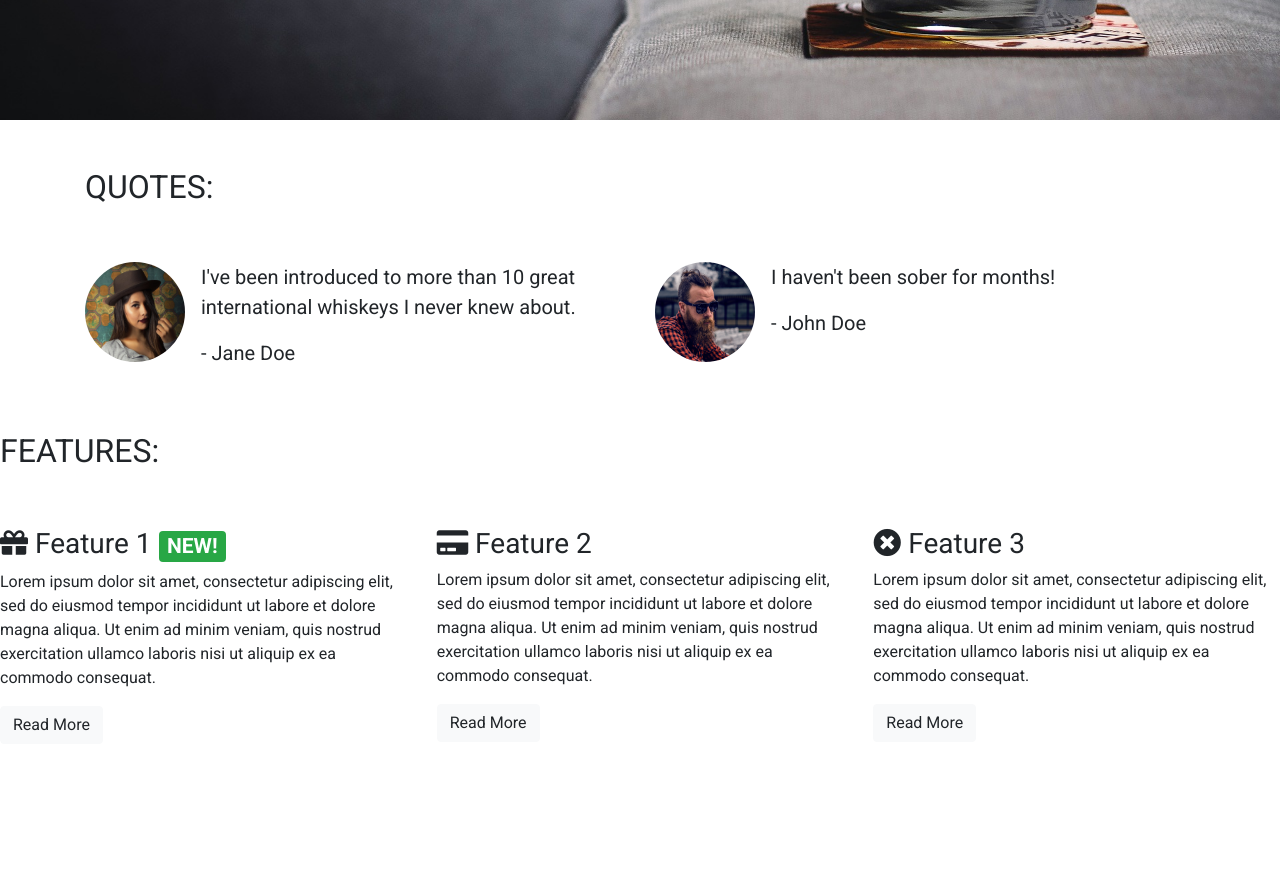
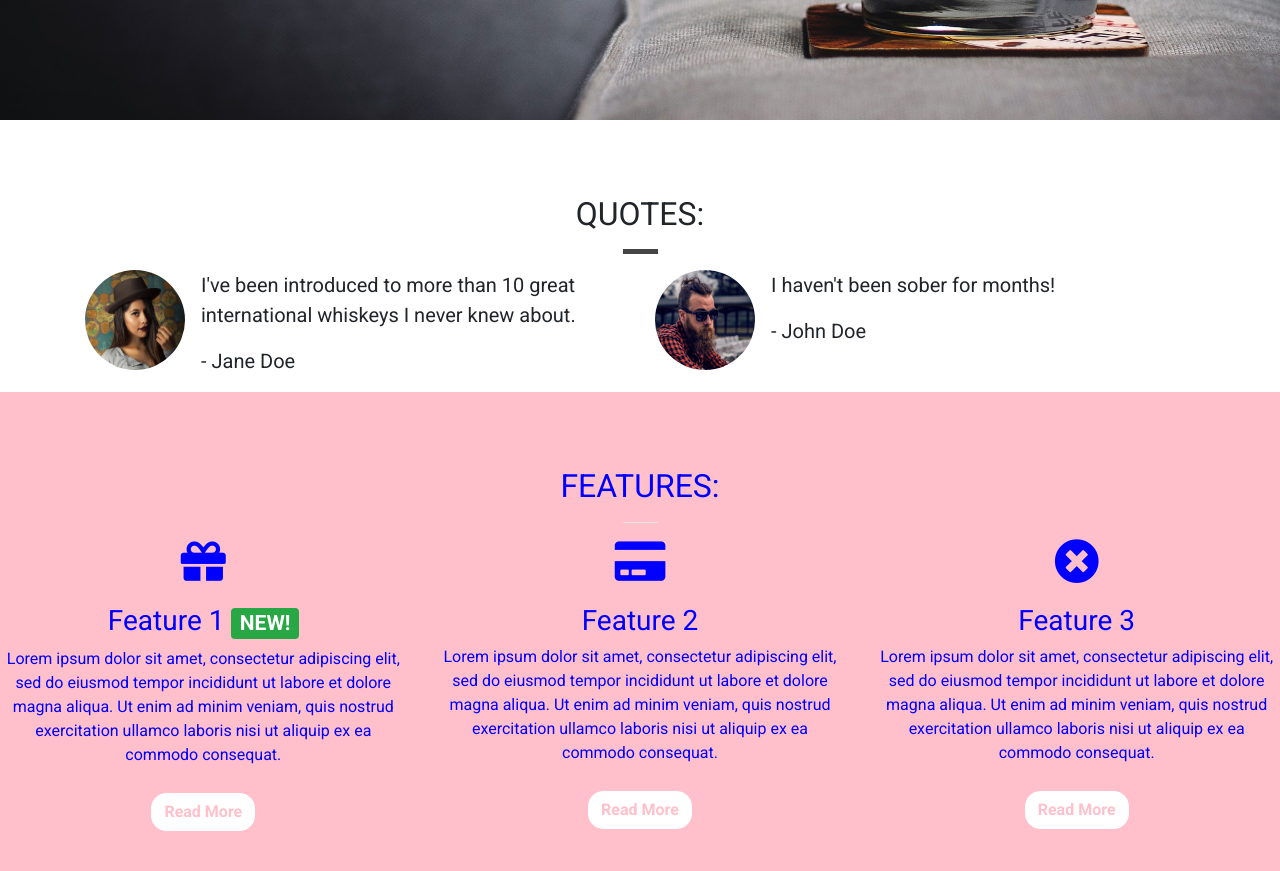
Before and after one commit to Dilsv/tocuhedbymel, a plain HTML site: page index.html in a window 1280 px wide. Shown: the part 680-1551 px from the top of the page. Before the commit the page ends 1440 px from the top, so only its background shows below. Drawn offline with nearby package versions, Linux system fonts and the light colour scheme.

Commit message:
Change button features and css and add boarder to features

```diff
--- a/css/style.css
+++ b/css/style.css
@@ -2,8 +2,26 @@ body {
     font-family: 'Roboto', sans-serif;
 }
 
-.alert-container {
+.container-wrapper {
 
+}
+
+.container-wrapper--pink {
+    background-color: pink;
+    color: blue;
+}
+
+.alert-container .col-12 {
+    padding-left: 0;
+    padding-right: 0;
+}
+
+.site-wide-alert {
+    border-radius: 0;
+    margin-bottom: 0;
+    padding: 5px 15px;
+    background-color: #eec802;
+    border-color: #eec802;
 }
 
 .callout-container {
@@ -39,13 +57,25 @@ body {
 
 }
 
-/*Block dividers*/
+/* Page headers */
+
+.page-header {
+    margin-bottom: 0;
+    border-bottom: 0;
+    text-align: center;
+}
+
+.page-header h2 {
+    margin-top: 0;
+}
+
+/* Block dividers */
 
 .block-divider {
     width: 75px;
     height: 5px;
     border: 0;
-    background-color: #f05f40;
+    background-color: #444;
 }
 
 .block-divider--orange {
@@ -54,6 +84,17 @@ body {
 
 .block-divider--short {
     width: 35px;
+}
+
+.block-divider--white {
+    background-color: white;
+}
+
+/* Content containers */
+
+.content-container {
+    padding-top: 75px;
+    padding-top: 75px;
 }
 
 /* Navbar */
@@ -86,7 +127,7 @@ body {
     background-color: rgba(0,0,0,0,25);
 }
 
-/*Jumbotron*/
+/* Jumbotron */
 
 .jumbotron {
     background-color: transparent;
@@ -130,3 +171,24 @@ body {
     background-color: #df4929;
     border-color: #df4929;
 }
+
+.feature {
+    text-align: center;
+    margin-bottom: 40px;
+}
+
+.feature i {
+    margin-bottom: 20px;
+    font-size: 45px;
+    line-height: 45px;
+}
+
+.feature .btn {
+    background-color: white;
+    border-color: white;
+    border-radius: 15px;
+    min-width: 100px;
+    font-weight: bold;
+    margin-top: 10px;
+    color: pink;
+}
--- a/index.html
+++ b/index.html
@@ -13,6 +13,16 @@
 </head>
 <body>
     <div class="container-fluid navalert-container">
+            <div class="container-fluid alert-container">
+                <div class="row">
+                    <div class="col-12">
+                        <div class="site-wide-alert alert-warning">
+                            <strong>Sale Now On!</strong> We've got a sale on. 3 free make up sessions for the price of 2!
+                            <a href="">See here for details!</a>
+                        </div>
+                    </div>
+                </div>
+            </div>
         <nav class="navbar navbar-dark navbar-expand-sm">
             <a href="/" class="navbar-brand">Touched by Mel</a>
 
@@ -47,16 +57,7 @@
             </div>
         </nav>
     </div>
-    <!-- <div class="container alert-container">
-        <div class="row">
-            <div class="col-12">
-                <div class="alert alert-warning">
-                    <strong>Sale Now On!</strong> We've got a sale on. 3 free make up sessions for the price of 2!
-                    <a href="">See here for details!</a>
-                </div>
-            </div>
-        </div>
-    </div> -->
+
         <div class="container-fluid callout-container">
         <!-- Callout -->
         <div class="opaque-overlay">&nbsp;</div>
@@ -82,11 +83,13 @@
     </div>
 
         <!-- Quotes -->
-            <div class="container quotes-container">
+        <div class="container-wrapper">
+            <div class="container quotes-container content-container">
                 <section class="quotes">
                     <div class="row">
-                <div class="col-12 my-5">
+                        <div class="col-12 page-header">
                             <h2 class="text-uppercase">Quotes:</h2>
+                            <hr class="block-divider block-divider--short">
                         </div>
                     </div>
                     <div class="row">
@@ -121,33 +124,36 @@
                 </section>
             <!-- / .quotes -->
             </div>
+        </div>
 
         <!-- Features -->
-        <div class="features-container">
+        <div class="container-wrapper container-wrapper--pink">
+            <div class="content features-container content-container">
                 <section class="features">
                     <div class="row">
-                    <div class="col-12 my-5">
+                        <div class="col-12 page-header">
                             <h2 class="text-uppercase">Features:</h2>
+                            <hr class="block-divder block-divider--short block-divider--white">
                         </div>
                     </div>
                     <div class="row">
                         <div class="col-12 col-md-6 col-lg-4">
                             <div class="feature">
-                            <h3><i class="fas fa-gift"></i> Feature 1 <span class="badge badge-success">NEW!</span></h3>
+                                <h3><i class="fas fa-gift d-none d-sm-block"></i> Feature 1 <span class="badge badge-success">NEW!</span></h3>
                                 <p>Lorem ipsum dolor sit amet, consectetur adipiscing elit, sed do eiusmod tempor incididunt ut labore et dolore magna aliqua. Ut enim ad minim veniam, quis nostrud exercitation ullamco laboris nisi ut aliquip ex ea commodo consequat.</p>
                                 <p><a class="btn btn-small btn-light" href="">Read More</a></p>
                             </div>
                         </div>
                         <div class="col-12 col-md-6 col-lg-4">
                             <div class="feature">
-                            <h3><i class="fas fa-credit-card d-none d-sm-inline"></i> Feature 2</h3>
+                                <h3><i class="fas fa-credit-card d-none d-sm-block"></i> Feature 2</h3>
                                 <p>Lorem ipsum dolor sit amet, consectetur adipiscing elit, sed do eiusmod tempor incididunt ut labore et dolore magna aliqua. Ut enim ad minim veniam, quis nostrud exercitation ullamco laboris nisi ut aliquip ex ea commodo consequat.</p>
                                 <p><a class="btn btn-small btn-light" href="">Read More</a></p>
                             </div>
                         </div>
                         <div class="col-12 d-md-none d-lg-block col-lg-4">
                             <div class="feature">
-                            <h3><i class="fas fa-times-circle d-none d-sm-inline"></i> Feature 3</h3>
+                                <h3><i class="fas fa-times-circle d-none d-sm-block"></i> Feature 3</h3>
                                 <p>Lorem ipsum dolor sit amet, consectetur adipiscing elit, sed do eiusmod tempor incididunt ut labore et dolore magna aliqua. Ut enim ad minim veniam, quis nostrud exercitation ullamco laboris nisi ut aliquip ex ea commodo consequat.</p>
                                 <p><a class="btn btn-small btn-light" href="">Read More</a></p>
                             </div>
@@ -155,6 +161,7 @@
                     </div>
             </section>
         <!-- /.features -->
+        </div>
     </div>
 
         <div class="modal" tabindex="-1" id="signUpModal" role="dialog">
```
Lines whose indentation alone changed are shown as unchanged.
